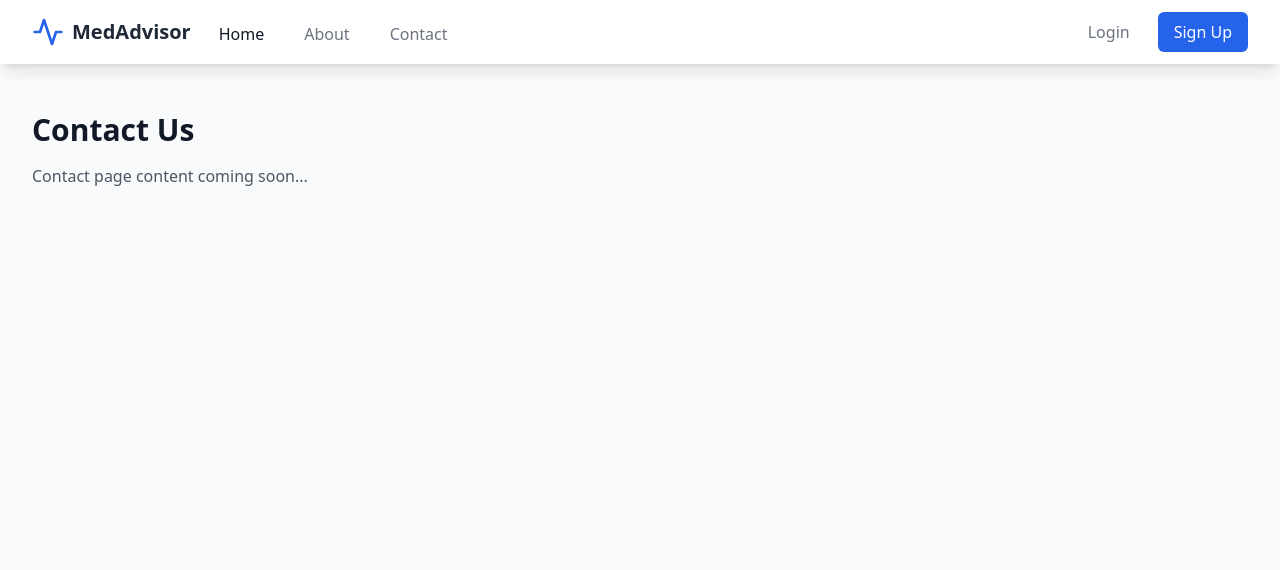
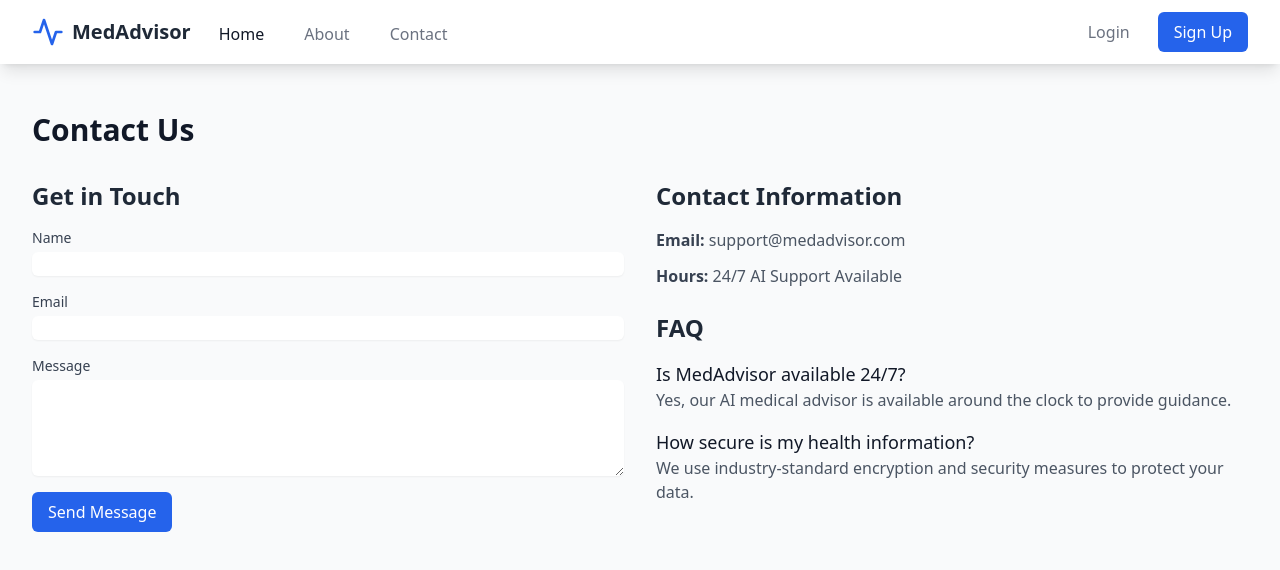
Before and after one commit to bhargavak04/Medical_Advisor_Chatbot, a React (Vite) app: page /contact in a window 1280 px wide. Shown: the top 570 px of the page. Built offline with nearby package versions, Linux system fonts and the light colour scheme; no server answers.

Commit message:
Resolved  all issues in deployment

```diff
--- a/package.json
+++ b/package.json
@@ -16,6 +16,7 @@
     "react": "^18.3.1",
     "react-dom": "^18.3.1",
     "react-hot-toast": "^2.4.1",
+    "react-markdown": "^10.1.0",
     "react-router-dom": "^6.22.2"
   },
   "devDependencies": {
--- a/src/pages/About.tsx
+++ b/src/pages/About.tsx
@@ -3,8 +3,45 @@ import React from 'react';
 const About = () => {
   return (
     <div className="max-w-7xl mx-auto px-4 sm:px-6 lg:px-8 py-12">
-      <h1 className="text-3xl font-bold text-gray-900">About Us</h1>
-      <p className="mt-4 text-gray-600">About page content coming soon...</p>
+      <h1 className="text-3xl font-bold text-gray-900 mb-8">About MedAdvisor</h1>
+
+      <div className="space-y-8">
+        <section>
+          <h2 className="text-2xl font-semibold text-gray-800 mb-4">Our Mission</h2>
+          <p className="text-gray-600 leading-relaxed">
+            MedAdvisor is dedicated to making quality healthcare guidance accessible to everyone, 24/7. We combine advanced AI technology with medical knowledge to provide personalized health advice and support when you need it most.
+          </p>
+        </section>
+
+        <section>
+          <h2 className="text-2xl font-semibold text-gray-800 mb-4">What We Offer</h2>
+          <div className="grid md:grid-cols-2 gap-6">
+            <div className="bg-white p-6 rounded-lg shadow-sm border border-gray-200">
+              <h3 className="text-xl font-medium text-gray-900 mb-2">24/7 AI Medical Support</h3>
+              <p className="text-gray-600">Access instant medical advice through our advanced AI chatbot, available any time of day or night.</p>
+            </div>
+            <div className="bg-white p-6 rounded-lg shadow-sm border border-gray-200">
+              <h3 className="text-xl font-medium text-gray-900 mb-2">Personalized Health Profiles</h3>
+              <p className="text-gray-600">Maintain your medical history securely and receive tailored health recommendations.</p>
+            </div>
+            <div className="bg-white p-6 rounded-lg shadow-sm border border-gray-200">
+              <h3 className="text-xl font-medium text-gray-900 mb-2">Secure Platform</h3>
+              <p className="text-gray-600">Your health information is protected with state-of-the-art security measures and encryption.</p>
+            </div>
+            <div className="bg-white p-6 rounded-lg shadow-sm border border-gray-200">
+              <h3 className="text-xl font-medium text-gray-900 mb-2">Comprehensive Chat History</h3>
+              <p className="text-gray-600">Keep track of all your medical consultations and advice in one convenient location.</p>
+            </div>
+          </div>
+        </section>
+
+        <section>
+          <h2 className="text-2xl font-semibold text-gray-800 mb-4">Our Technology</h2>
+          <p className="text-gray-600 leading-relaxed">
+            MedAdvisor leverages cutting-edge AI technology powered by Groq, combined with a robust FastAPI backend and a responsive React frontend. This ensures a seamless, reliable, and user-friendly experience across all devices.
+          </p>
+        </section>
+      </div>
     </div>
   );
 };
--- a/src/pages/ChatBot.tsx
+++ b/src/pages/ChatBot.tsx
@@ -1,6 +1,8 @@
 import React, { useState, useRef, useEffect } from 'react';
 import { Send, Bot, User } from 'lucide-react';
 import { useUser } from '@clerk/clerk-react';
+import ReactMarkdown from 'react-markdown';
+import { Components } from 'react-markdown';
 
 interface Message {
   content: string;
@@ -112,7 +114,9 @@ const ChatBot = () => {
                             : 'bg-gray-100 text-gray-800'
                         }`}
                       >
-                        <p className="whitespace-pre-wrap">{message.content}</p>
+                        <ReactMarkdown components={{ p: ({ children }) => <p className="whitespace-pre-wrap prose prose-sm max-w-none prose-p:my-1 prose-headings:my-2">{children}</p> }}>
+                          {message.content}
+                        </ReactMarkdown>
                         <p
                           className={`text-xs mt-1 ${
                             message.role === 'user' ? 'text-blue-100' : 'text-gray-500'
@@ -131,14 +135,25 @@ const ChatBot = () => {
 
           {/* Input Form */}
           <form onSubmit={handleSubmit} className="flex items-center space-x-2">
+            <div className="flex-1 relative">
               <input
                 type="text"
                 value={input}
                 onChange={(e) => setInput(e.target.value)}
                 placeholder="Type your message..."
-              className="flex-1 border border-gray-300 rounded-lg px-4 py-2 focus:outline-none focus:ring-2 focus:ring-blue-500"
+                className="w-full border border-gray-300 rounded-lg px-4 py-2 focus:outline-none focus:ring-2 focus:ring-blue-500"
                 disabled={isLoading}
               />
+              {isLoading && (
+                <div className="absolute right-3 top-1/2 -translate-y-1/2">
+                  <div className="flex space-x-1">
+                    <div className="w-2 h-2 bg-blue-500 rounded-full animate-bounce [animation-delay:-0.3s]"></div>
+                    <div className="w-2 h-2 bg-blue-500 rounded-full animate-bounce [animation-delay:-0.15s]"></div>
+                    <div className="w-2 h-2 bg-blue-500 rounded-full animate-bounce"></div>
+                  </div>
+                </div>
+              )}
+            </div>
             <button
               type="submit"
               className="bg-blue-500 text-white p-2 rounded-lg hover:bg-blue-600 focus:outline-none focus:ring-2 focus:ring-blue-500 disabled:opacity-50"
--- a/src/pages/Contact.tsx
+++ b/src/pages/Contact.tsx
@@ -3,8 +3,76 @@ import React from 'react';
 const Contact = () => {
   return (
     <div className="max-w-7xl mx-auto px-4 sm:px-6 lg:px-8 py-12">
-      <h1 className="text-3xl font-bold text-gray-900">Contact Us</h1>
-      <p className="mt-4 text-gray-600">Contact page content coming soon...</p>
+      <h1 className="text-3xl font-bold text-gray-900 mb-8">Contact Us</h1>
+
+      <div className="grid md:grid-cols-2 gap-8">
+        <div>
+          <h2 className="text-2xl font-semibold text-gray-800 mb-4">Get in Touch</h2>
+          <form className="space-y-4">
+            <div>
+              <label htmlFor="name" className="block text-sm font-medium text-gray-700">Name</label>
+              <input
+                type="text"
+                id="name"
+                name="name"
+                className="mt-1 block w-full rounded-md border-gray-300 shadow-sm focus:border-blue-500 focus:ring-blue-500"
+              />
+            </div>
+            <div>
+              <label htmlFor="email" className="block text-sm font-medium text-gray-700">Email</label>
+              <input
+                type="email"
+                id="email"
+                name="email"
+                className="mt-1 block w-full rounded-md border-gray-300 shadow-sm focus:border-blue-500 focus:ring-blue-500"
+              />
+            </div>
+            <div>
+              <label htmlFor="message" className="block text-sm font-medium text-gray-700">Message</label>
+              <textarea
+                id="message"
+                name="message"
+                rows={4}
+                className="mt-1 block w-full rounded-md border-gray-300 shadow-sm focus:border-blue-500 focus:ring-blue-500"
+              ></textarea>
+            </div>
+            <button
+              type="submit"
+              className="bg-blue-600 text-white px-4 py-2 rounded-md hover:bg-blue-700 focus:outline-none focus:ring-2 focus:ring-blue-500 focus:ring-offset-2"
+            >
+              Send Message
+            </button>
+          </form>
+        </div>
+
+        <div className="space-y-6">
+          <div>
+            <h2 className="text-2xl font-semibold text-gray-800 mb-4">Contact Information</h2>
+            <div className="space-y-3">
+              <p className="text-gray-600">
+                <strong className="text-gray-700">Email:</strong> support@medadvisor.com
+              </p>
+              <p className="text-gray-600">
+                <strong className="text-gray-700">Hours:</strong> 24/7 AI Support Available
+              </p>
+            </div>
+          </div>
+
+          <div>
+            <h2 className="text-2xl font-semibold text-gray-800 mb-4">FAQ</h2>
+            <div className="space-y-4">
+              <div>
+                <h3 className="text-lg font-medium text-gray-900">Is MedAdvisor available 24/7?</h3>
+                <p className="text-gray-600">Yes, our AI medical advisor is available around the clock to provide guidance.</p>
+              </div>
+              <div>
+                <h3 className="text-lg font-medium text-gray-900">How secure is my health information?</h3>
+                <p className="text-gray-600">We use industry-standard encryption and security measures to protect your data.</p>
+              </div>
+            </div>
+          </div>
+        </div>
+      </div>
     </div>
   );
 };
```
Also changed, not shown: 1 other file (tests, documents, lock files or other folders). Lines whose indentation alone changed are shown as unchanged.
